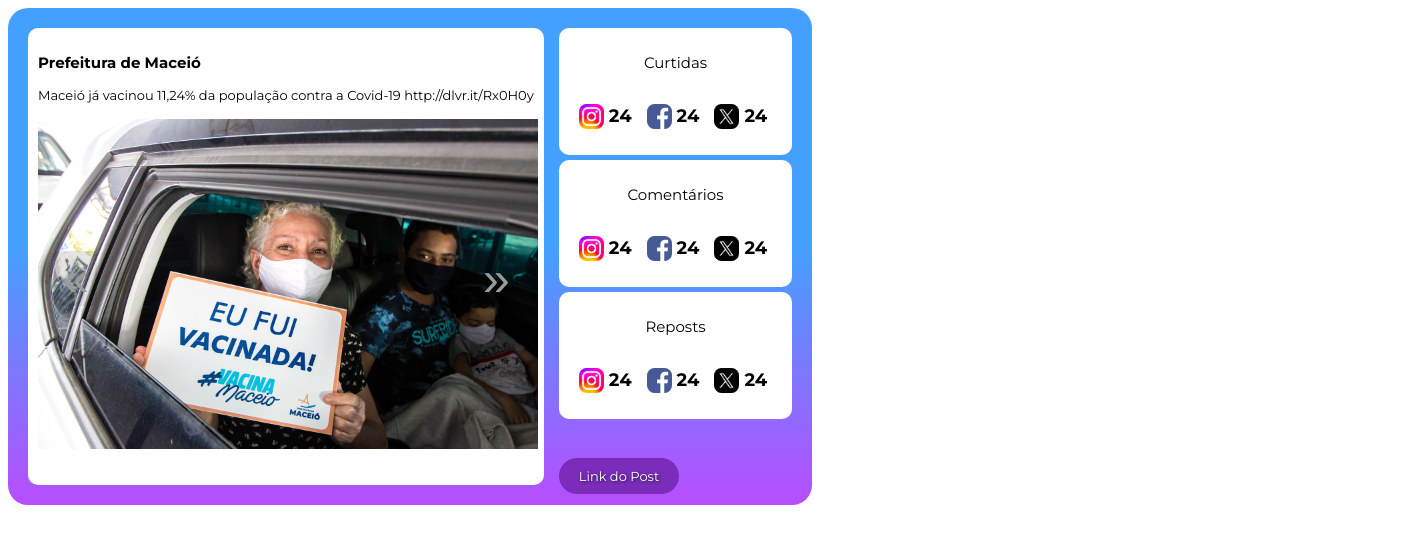
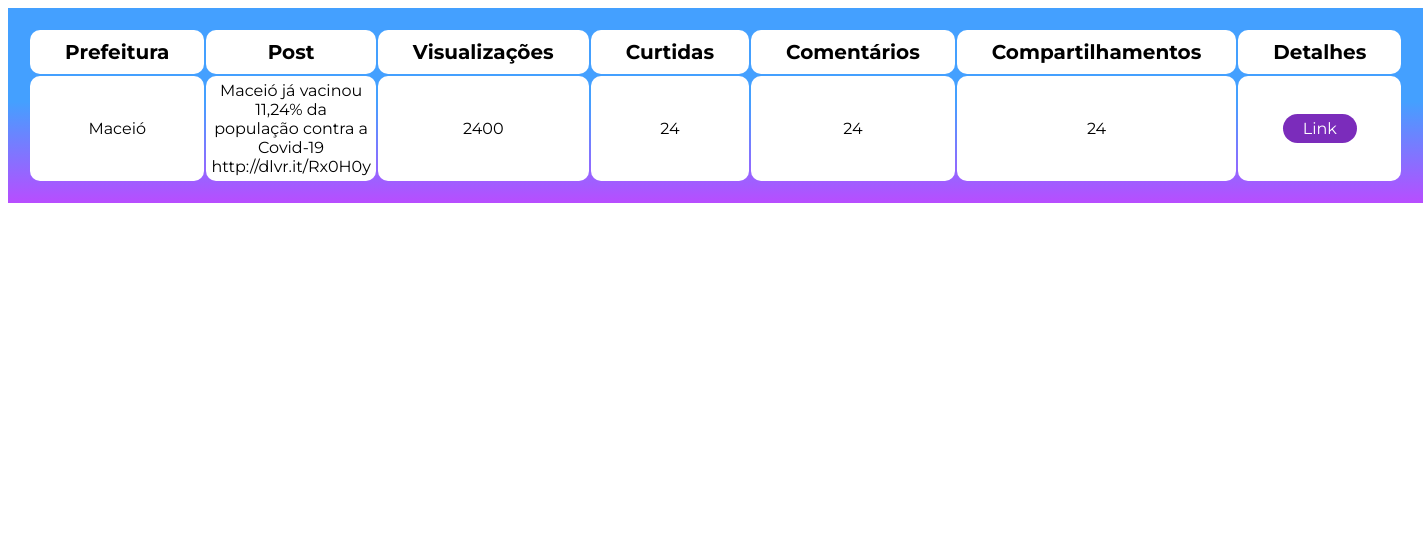
Before and after one commit to LeoGC7/post-track, a plain HTML site: page index.html in a window 1280 px wide. Shown: the whole page, 1423 px wide, since content can reach past the window. Drawn offline with Linux system fonts and the light colour scheme.

Commit message:
table added

```diff
--- a/index.html
+++ b/index.html
@@ -1,82 +1,35 @@
 <!DOCTYPE html>
-<html lang="en-US">
+<html lang="en">
 <head>
     <meta charset="UTF-8">
     <meta name="viewport" content="width=device-width, initial-scale=1.0">
-    <link rel="Stylesheet" href = "styles/styles.css">
+    <title>Tabela</title>
+    <link rel="stylesheet" href="styles/table.css">
     <link rel="preconnect" href="https://fonts.googleapis.com">
     <link rel="preconnect" href="https://fonts.gstatic.com" crossorigin>
     <link href="https://fonts.googleapis.com/css2?family=Montserrat:ital,wght@0,100..900;1,100..900&display=swap" rel="stylesheet">
-    <script src="script.js" defer></script>
-    <title>Post Status</title>
 </head>
 <body>
-    <div class="content">
-        <div class="header">
-            <div class="header-content">
-                <p class="title">Prefeitura de Maceió</p>
-            </div>
-            <p class="post-text">Maceió já vacinou 11,24% da população contra a Covid-19 http://dlvr.it/Rx0H0y</p>
-            <div class="carousel" data-carousel>
-                <button class="carousel-button prev" data-carousel-button="prev">&#171;</button>
-                <button class="carousel-button next" data-carousel-button="next">&#187;</button>
-                <ul data-slides>
-                    <li class="slide" data-active>
-                        <img class="post-image" src="images/image1.jpeg" alt="post1">
-                    </li>
-                    <li class="slide">
-                        <img class="post-image" src="images/sample1.jpg" alt="post2">
-                    </li>
-                    <li class="slide">
-                        <img class="post-image" src="images/sample2.jpg" alt="post3">
-                    </li>
-                </ul>
-            </div>
-        </div>
-        <div class="stats">
-            <div>
-                <div class="likes">
-                    <p>Curtidas</p>
-                    <div class="data">
-                        <img class="data-image" alt="instagram logo" src="images/instagram.png">
-                        <p class="numbers">24</p>
-                        <img src="images/facebook.png" alt="facebook logo" class="data-image">
-                        <p class="numbers">24</p>
-                        <img src="images/twitter.jpg" alt="twitter logo" class="data-image">
-                        <p class="numbers">24</p>
-                    </div>
-                </div>
-            </div>
-            <div>
-                <div class="comments">
-                    <p>Comentários</p>
-                    <div class="data">
-                        <img class="data-image" alt="instagram logo" src="images/instagram.png">
-                        <p class="numbers">24</p>
-                        <img src="images/facebook.png" alt="facebook logo" class="data-image">
-                        <p class="numbers">24</p>
-                        <img src="images/twitter.jpg" alt="twitter logo" class="data-image">
-                        <p class="numbers">24</p>
-                    </div>
-                </div>
-            </div>
-            <div>
-                <div class="reposts">
-                    <p>Reposts</p>
-                    <div class="data">
-                        <img class="data-image" alt="instagram logo" src="images/instagram.png">
-                        <p class="numbers">24</p>
-                        <img src="images/facebook.png" alt="facebook logo" class="data-image">
-                        <p class="numbers">24</p>
-                        <img src="images/twitter.jpg" alt="twitter logo" class="data-image">
-                        <p class="numbers">24</p>
-                    </div>
-                </div>
-            </div>
-            <div>
-                <div><a class="link-button" href="https://twitter.com/PrefMaceio/status/1378787345512550404" target="_blank">Link do Post</a></div>
-            </div>
-        </div>
-    </div>
+<table>
+    <tr>
+        <th>Prefeitura</th>
+        <th >Post</th>
+        <th>Visualizações</th>
+        <th>Curtidas</th>
+        <th>Comentários</th>
+        <th>Compartilhamentos</th>
+        <th>Detalhes</th>
+    </tr>
+    <tr>
+        <td>Maceió</td>
+        <td>Maceió já vacinou 11,24% da população contra a Covid-19 http://dlvr.it/Rx0H0y</td>
+        <td>2400</td>
+        <td>24</td>
+        <td>24</td>
+        <td>24</td>
+        <td><a href="data.html" target="_blank">Link</a></td>
+    </tr>
+</table>
+
 </body>
 </html>
--- a/styles/styles.css
+++ b/styles/styles.css
@@ -83,6 +83,7 @@ p {
 }
 
 .link-button {
+    margin-left: 55px;
     -webkit-border-radius: 20;
     -moz-border-radius: 20;
     border-radius: 20px;
--- /dev/null
+++ b/styles/table.css
@@ -0,0 +1,38 @@
+* {
+    font-family: "Montserrat", sans-serif;
+}
+
+table {
+    padding: 20px;
+    background: rgb(68,160,255);
+    background: linear-gradient(180deg, rgba(68,160,255,1) 48%, rgba(184,77,255,1) 100%);
+}
+
+th {
+    font-size: 20px;
+    font-weight: bold;
+    margin-bottom: 20px;
+    padding: 10px 35px 10px 35px;
+    background-color: white;
+    border-radius: 10px;
+}
+
+
+td {
+    text-align: center;
+    padding: 5px;
+    background-color: white;
+    border-radius: 10px;
+}
+
+a {
+    padding: 5px 20px;
+    color: white;
+    background: #7b2cbb;
+    border-radius: 50px;
+    text-decoration: none;
+}
+
+a:hover {
+    background: #9e3cfa;
+}
```
Also changed, not shown: data.html (added, +82 -0 lines).
